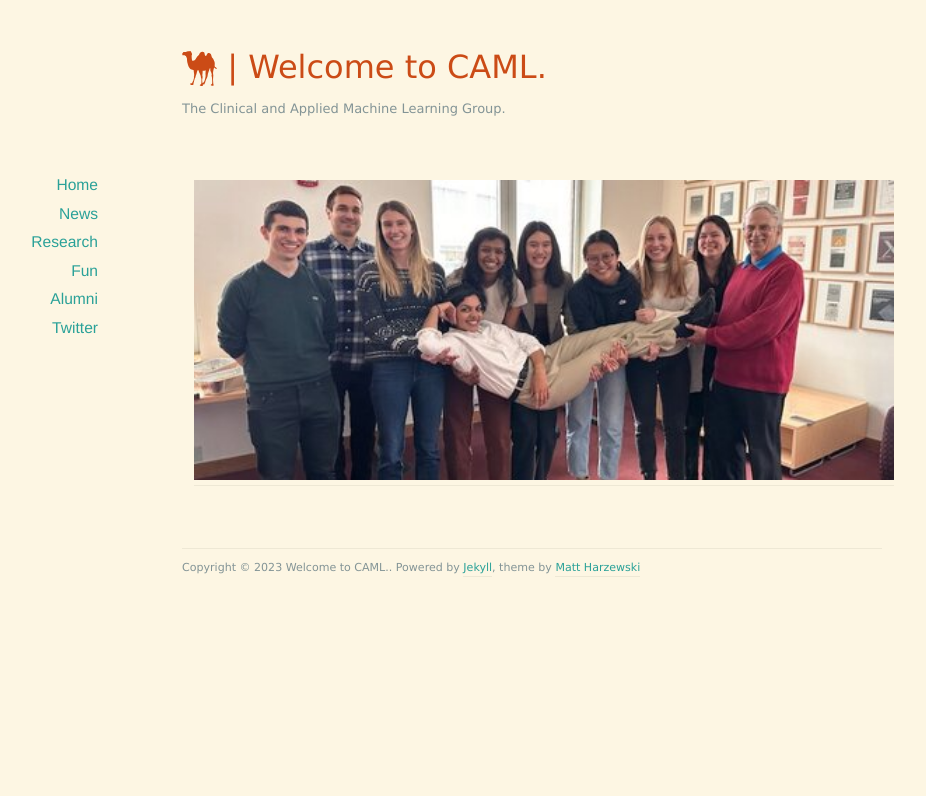
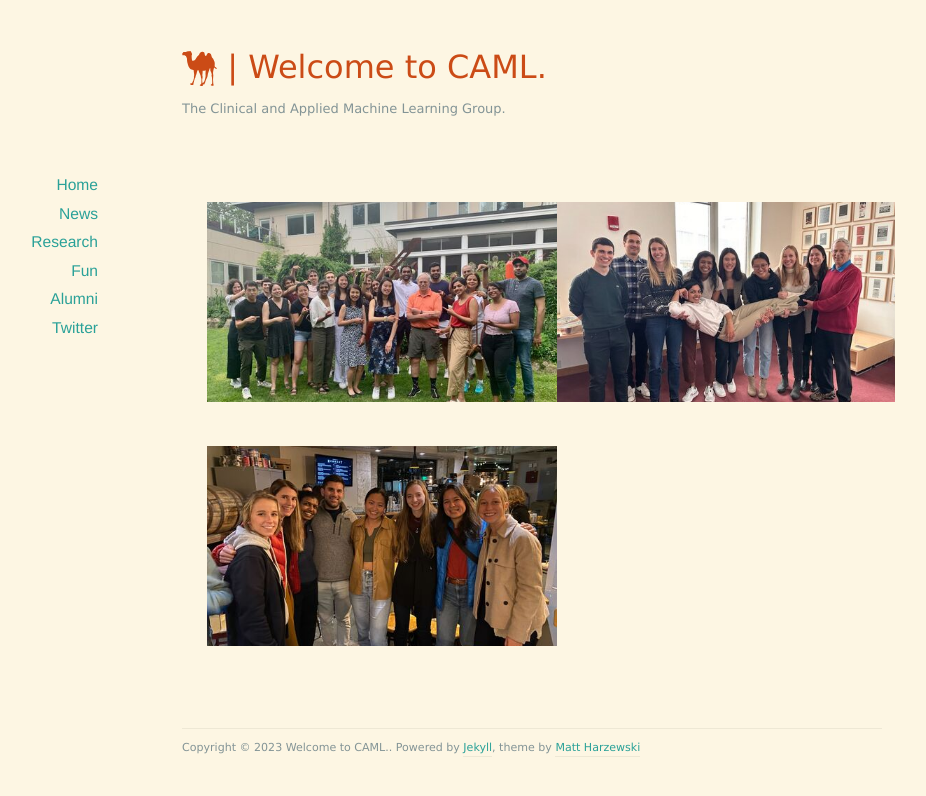
Before and after one commit to mit-caml/mit-caml.github.io, a Jekyll site: the page built from fun/index.html, in a window 1280 px wide. Shown: the top 796 px of the page, without its empty margins (108-1034 px from the left). Built offline with Jekyll 4.4.1, drawn with Linux system fonts in a browser that asks for light colours; nearby versions of some CDN libraries.

Commit message:
fix people gallery to be square again

```diff
--- a/_includes/fun-image-gallery.html
+++ b/_includes/fun-image-gallery.html
@@ -1,19 +1,19 @@
-<!-- <style>
+<style>
   .fun-image-gallery {overflow: auto; margin-left: -1%!important;} */
-  .fun-image-gallery a {float: left; display: block; margin: 0 0 1% 1%; width: 30%; text-align: center; text-decoration: none!important;}
+  .fun-image-gallery a {float: left; display: block; margin: 1% 1% 1% 1%; width: 30%; text-align: center; text-decoration: none!important;}
   .fun-image-gallery a span {display: block; text-overflow: ellipsis; overflow: hidden; white-space: nowrap; padding: 3px 0;}
   .fun-image-gallery a img {width: 100%; display: block;}
-</style> -->
+</style>
 
 <div class ="fun-image-gallery">
   {% assign sorted = site.static_files | sort: 'date' | reverse %}
   {% for file in sorted %}
   {% if file.path contains include.folder %}
-  {% if file.extname == '.png'or file.extname == '.jpg' or file.extname == '.jpeg' or file.extname == '.JPG' or file.extname == '.JPEG' %}
+  {% if file.extname == '.png' or file.extname == '.jpg' or file.extname == '.jpeg' or file.extname == '.JPG' or file.extname == '.JPEG' or file.extname == '.PNG' %}
     {% assign filenameparts = file.path | split: "/" %}
       {% assign filename = filenameparts | last | replace: file.extname,"" %}
        <div class="box"><a href="{{ file.path | relative_url }}" title="{{ filename }}">
-        <img src="{{ site.thumbsurl }}{{file.name }} " alt="{{ filename }}"  class="img-gallery" />
+        <img src="{{ site.thumbsurl }}{{file.name }} " alt="{{ filename }}"  class="fun-img-gallery" />
        </a></div>
       {% endif %}
     {% endif %}
--- a/assets/css/style.css
+++ b/assets/css/style.css
@@ -312,12 +312,14 @@
 }
 
 
-.image-gallery {
+/* Fun gallery */
+
+.fun-image-gallery {
     width: 100%;
     display: grid;
-    grid-template-columns: repeat(auto-fill,minmax(200px, 1fr));
+    grid-template-columns: repeat(auto-fill,minmax(300px, 1fr));
     justify-content: center;
-    padding: 4px;
+    padding: 10px;
   }
 
 .box {
@@ -327,12 +329,14 @@
       margin: 2px;
 }
 
-  .img-gallery {
+.fun-img-gallery {
 	width: 100%;
-  height: 300px;
+  	height: 200px;
+	padding: 10px;
 	object-fit: cover;
   	transform: scale(1);
   	transition: all 0.3s ease-in-out;
   	&:hover {
     	transform: scale(1.05);
 	}
+}
```
Also changed, not shown: _includes/image-gallery.html (+12 -2 lines), README.md, images/fun/Emily Standup.jpg (added), images/fun/Harini Defense.jpeg (renamed from images/fun/Harini's defense.jpeg), images/fun/Harini Party.jpg (added), thumbnails/Emily Standup.jpg (added), thumbnails/Gary Goodbye.png (added), thumbnails/Harini Defense.jpeg (renamed from thumbnails/Harini's defense.jpeg), thumbnails/Harini Party.jpg (added), thumbnails/Summer 2022 Reunion.png (added), 4 other files. Lines whose indentation alone changed are shown as unchanged.
